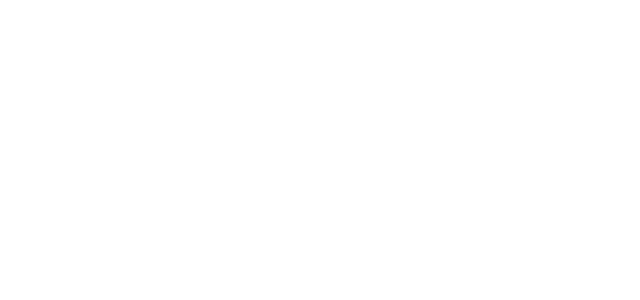
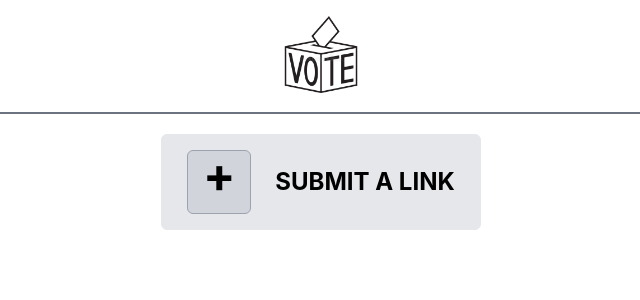
Before and after one commit to burakdinceer/vote-app, a React (Create React App) app: page / in a window 1280 px wide. Shown: the top 300 px of the page, without its empty margins (319-959 px from the left). Built offline with nearby package versions, Linux system fonts and the light colour scheme.

Commit message:
header and submit button

```diff
--- a/src/App.js
+++ b/src/App.js
@@ -1,10 +1,13 @@
-
+import { Route,Routes } from 'react-router-dom';
 import './App.css';
+import Home from './pages/Home';
 
 function App() {
   return (
     <div className="App">
-
+      <Routes>
+        <Route path='/' element={<Home/>}/>
+      </Routes>
     </div>
   );
 }
--- /dev/null
+++ b/src/components/Header/Header.js
@@ -0,0 +1,11 @@
+import React from 'react'
+
+const Header = () => {
+  return (
+    <div className='flex justify-center border-b-2 border-gray-500 container mx-auto'>
+        <img className='w-28 h-28' alt='vote' src='./voteLogo.jpg'/>
+    </div>
+  )
+}
+
+export default Header
--- /dev/null
+++ b/src/components/Submit/Submit.js
@@ -0,0 +1,19 @@
+import React from 'react'
+import { Link } from 'react-router-dom'
+
+const Submit = () => {
+  return (
+
+    <div className='flex justify-center items-center mt-5 '>
+       <Link>
+       <div className='flex justify-center items-center w-80 h-24 border-x border-y bg-gray-200 rounded-md'>
+          <div className='mr-6 h-16 w-16 border-x border-y rounded-md border-gray-400 font-bold text-5xl bg-gray-300'>+</div>
+          <div className='font-bold text-2xl'>SUBMIT A LINK</div>
+        </div>
+       </Link>
+    </div>
+
+  )
+}
+
+export default Submit
--- a/src/index.js
+++ b/src/index.js
@@ -2,12 +2,16 @@
 import ReactDOM from 'react-dom/client';
 import './index.css';
 import App from './App';
+import { BrowserRouter } from 'react-router-dom';
+
 
 
 const root = ReactDOM.createRoot(document.getElementById('root'));
 root.render(
   <React.StrictMode>
-    <App />
+   <BrowserRouter>
+     <App />
+   </BrowserRouter>
   </React.StrictMode>
 );
 
--- /dev/null
+++ b/src/pages/Home.js
@@ -0,0 +1,14 @@
+import React from 'react'
+import Header from '../components/Header/Header'
+import Submit from '../components/Submit/Submit'
+
+const Home = () => {
+  return (
+    <div>
+        <div><Header/></div>
+        <div><Submit/></div>
+    </div>
+  )
+}
+
+export default Home
```
Also changed, not shown: src/Data/Data.json (added, +18 -0 lines), public/voteLogo.jpg (added).
